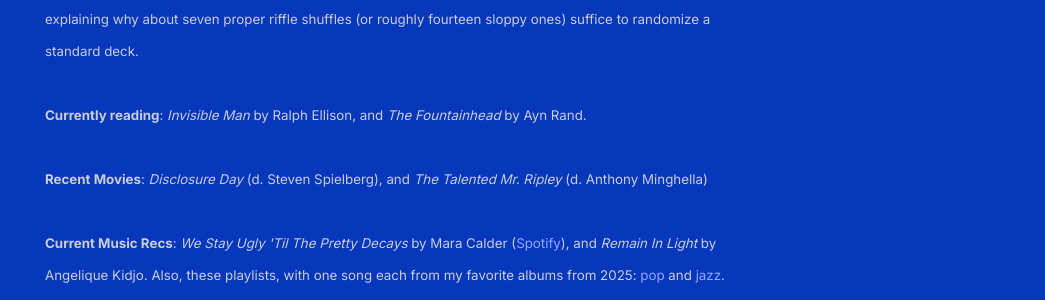
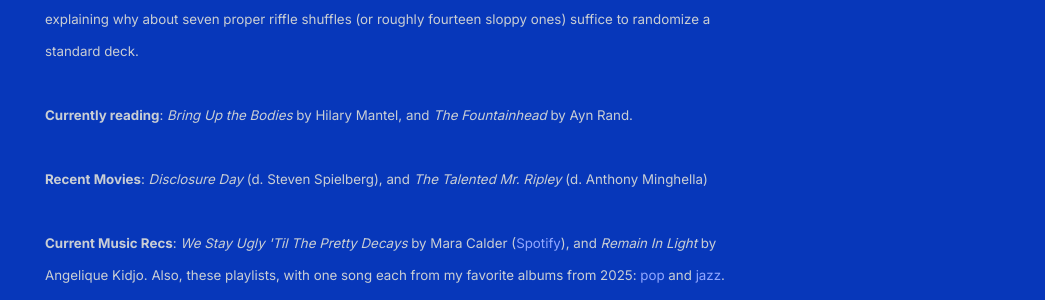
Before and after one commit to shihankanungo/shihankanungo.github.io, a Jekyll site: the page built from index.md, in a window 1280 px wide. Shown: the part 848-1148 px from the top of the page, without its empty margins (235-1280 px from the left). Built offline with Jekyll 4.4.1, drawn with Linux system fonts in a browser that asks for light colours.

Commit message:
Update _config.yml

```diff
--- a/_config.yml
+++ b/_config.yml
@@ -8,7 +8,7 @@
 
           <small><b>Recent news</b>: <i>Universality of Cutoff for Riffle Shuffling.</i> Recently, Mark Sellke and collaborators proved that riffle shuffles exhibit a universal cutoff phenomenon: regardless of the distribution of cuts, a deck remains far from random until a critical number of shuffles, after which it becomes nearly uniform almost instantaneously—explaining why about seven proper riffle shuffles (or roughly fourteen sloppy ones) suffice to randomize a standard deck.</small>
           <br /><br />
-          <small><b>Currently reading</b>: <i>Invisible Man</i> by Ralph Ellison, and <i>The Fountainhead</i> by Ayn Rand.</small>
+          <small><b>Currently reading</b>: <i>Bring Up the Bodies</i> by Hilary Mantel, and <i>The Fountainhead</i> by Ayn Rand.</small>
           <br /><br />
           <small><b>Recent Movies</b>: <i>Disclosure Day</i> (d. Steven Spielberg), and <i>The Talented Mr. Ripley</i> (d. Anthony Minghella)</small>
           <br /><br />
```
